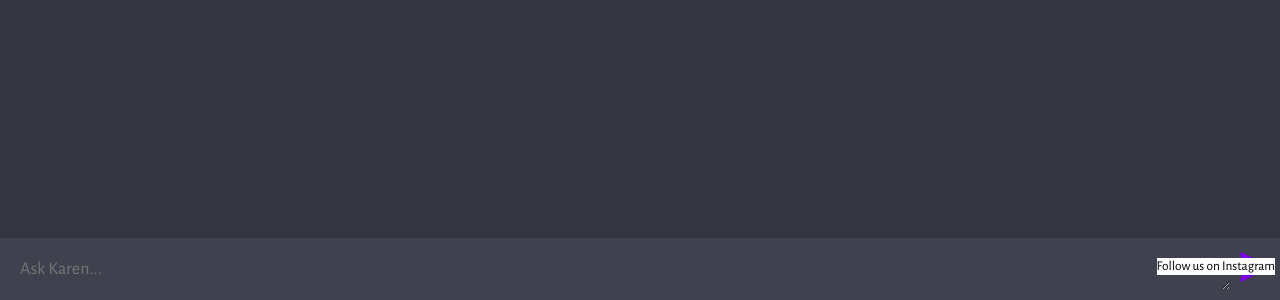
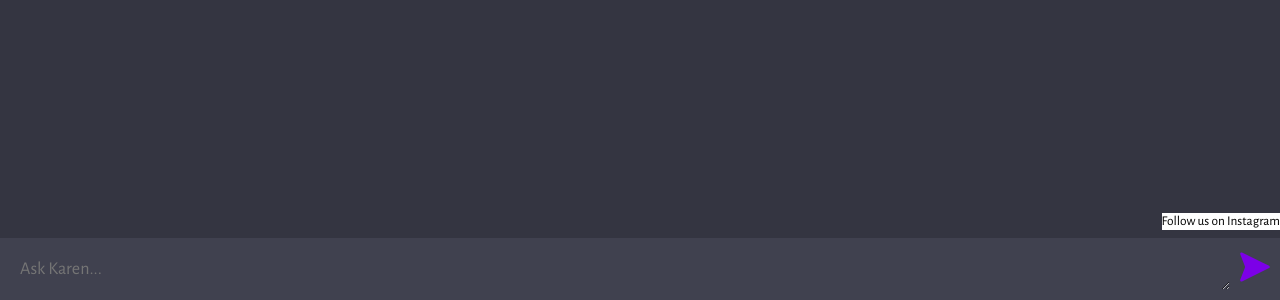
Before and after one commit to Ritik-Bhandari/Karen_A.I, a website built with Vite: page client/index.html in a window 1280 px wide. Shown: the part 500-800 px from the top of the page. Built offline with nearby package versions, Linux system fonts and the light colour scheme.

Commit message:
Update index.html

```diff
--- a/client/index.html
+++ b/client/index.html
@@ -13,7 +13,7 @@
   <body>
 
 </script>
-     <a href="https://www.instagram.com/ritik._.bhandari?igshid=ZDdkNTZiNTM=" style="position: fixed; bottom: 25px; right: 5px;">
+    <a href="https://www.instagram.com/ritik._.bhandari?igshid=ZDdkNTZiNTM=" style="position: fixed; bottom: 70px; right: 0px;">
       <button style="background-color: white; color: black;">Follow us on Instagram</button>
     </a>
 
```
